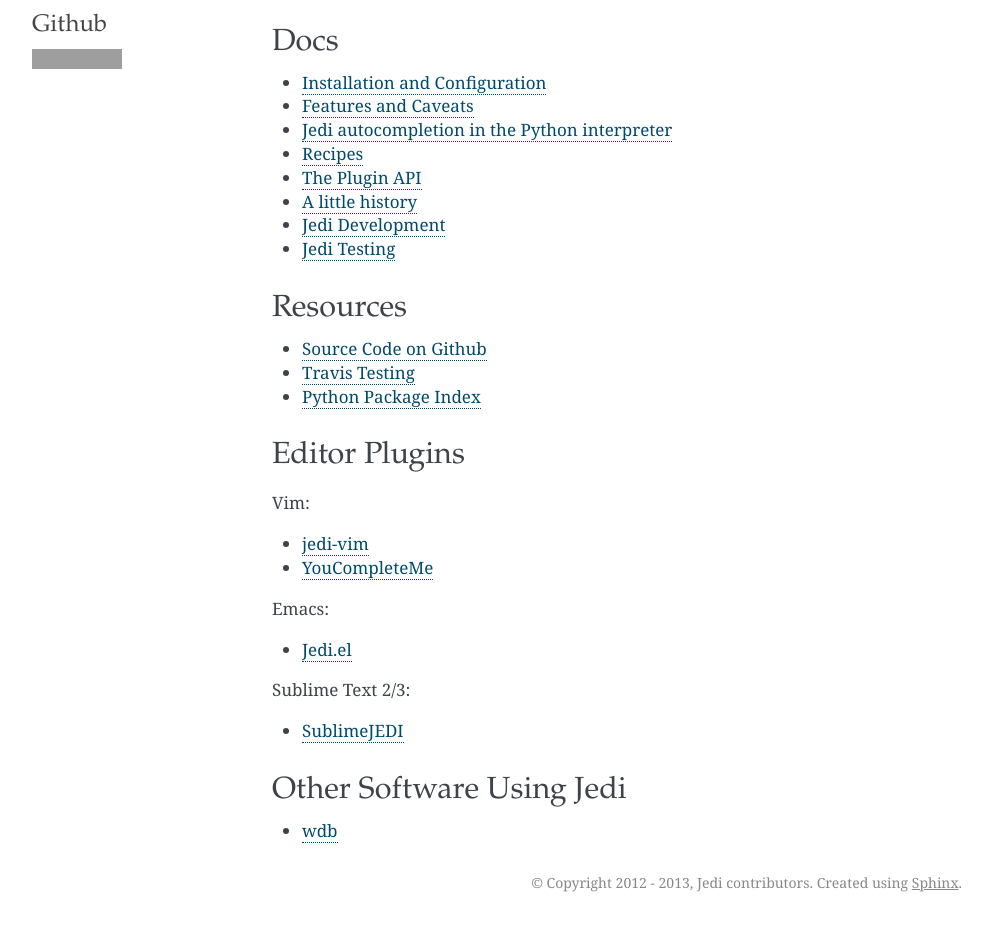
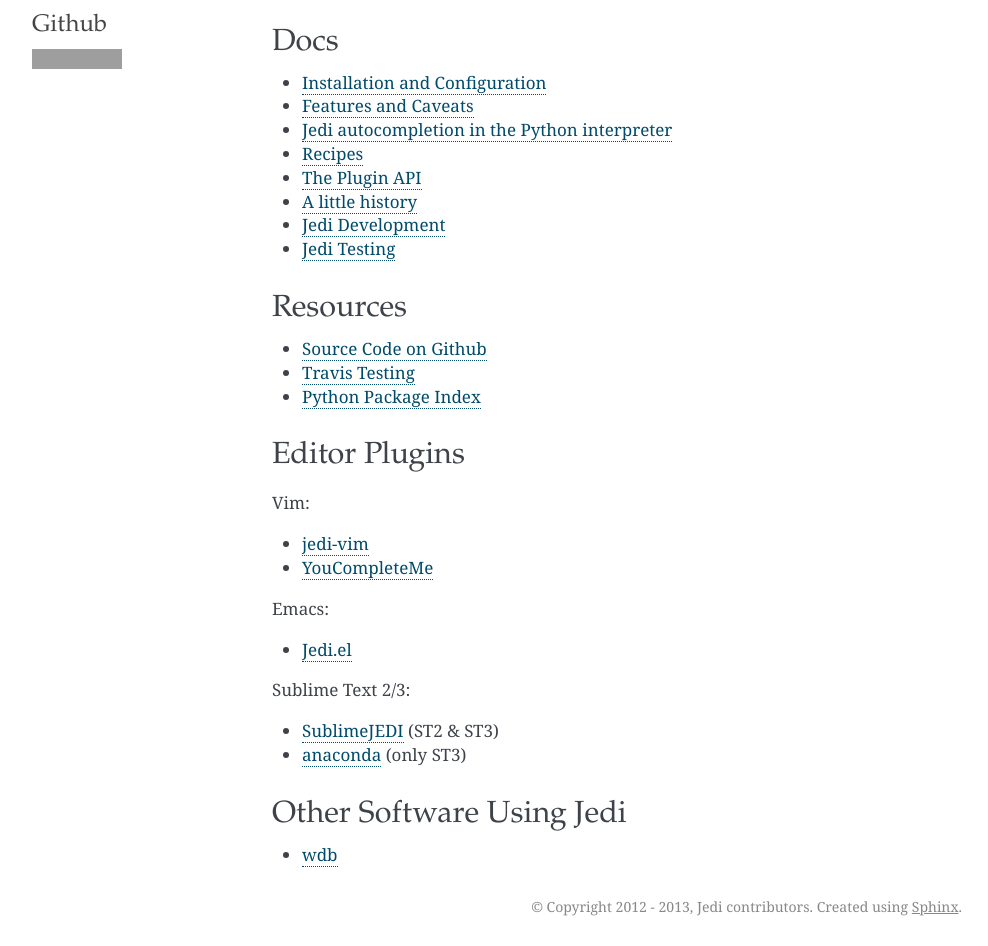
Before and after one commit to davidhalter/jedi, a Sphinx documentation site: the page built from docs/index.rst, in a window 1280 px wide. Shown: the part 494-1440 px from the top of the page, without its empty margins (148-1136 px from the left). Built offline with Sphinx 7.4.7, drawn with Linux system fonts in a browser that asks for light colours; before the commit the page ends 1416 px from its top, so only the background shows below that; grey boxes are pictures that could not be loaded.

Commit message:
added anaconda, another sublime/jedi plugin, cc @srusskih and @DamnWidget

```diff
--- a/README.rst
+++ b/README.rst
@@ -30,7 +30,7 @@
 
 - Vim (jedi-vim_, YouCompleteMe_)
 - Emacs (Jedi.el_)
-- Sublime Text (SublimeJEDI_)
+- Sublime Text (SublimeJEDI_ [ST2 + ST3], anaconda_ [only ST3])
 
 And it powers the following projects:
 
@@ -132,4 +132,5 @@
 .. _youcompleteme: http://valloric.github.io/YouCompleteMe/
 .. _Jedi.el: https://github.com/tkf/emacs-jedi
 .. _sublimejedi: https://github.com/srusskih/SublimeJEDI
+.. _anaconda: https://github.com/DamnWidget/anaconda
 .. _wdb: https://github.com/Kozea/wdb
--- a/docs/index.rst
+++ b/docs/index.rst
@@ -56,7 +56,8 @@
 
 Sublime Text 2/3:
 
-- `SublimeJEDI <https://github.com/srusskih/SublimeJEDI>`_
+- `SublimeJEDI <https://github.com/srusskih/SublimeJEDI>`_  (ST2 & ST3)
+- `anaconda <https://github.com/DamnWidget/anaconda>`_ (only ST3)
 
 
 .. _other-software:
```
